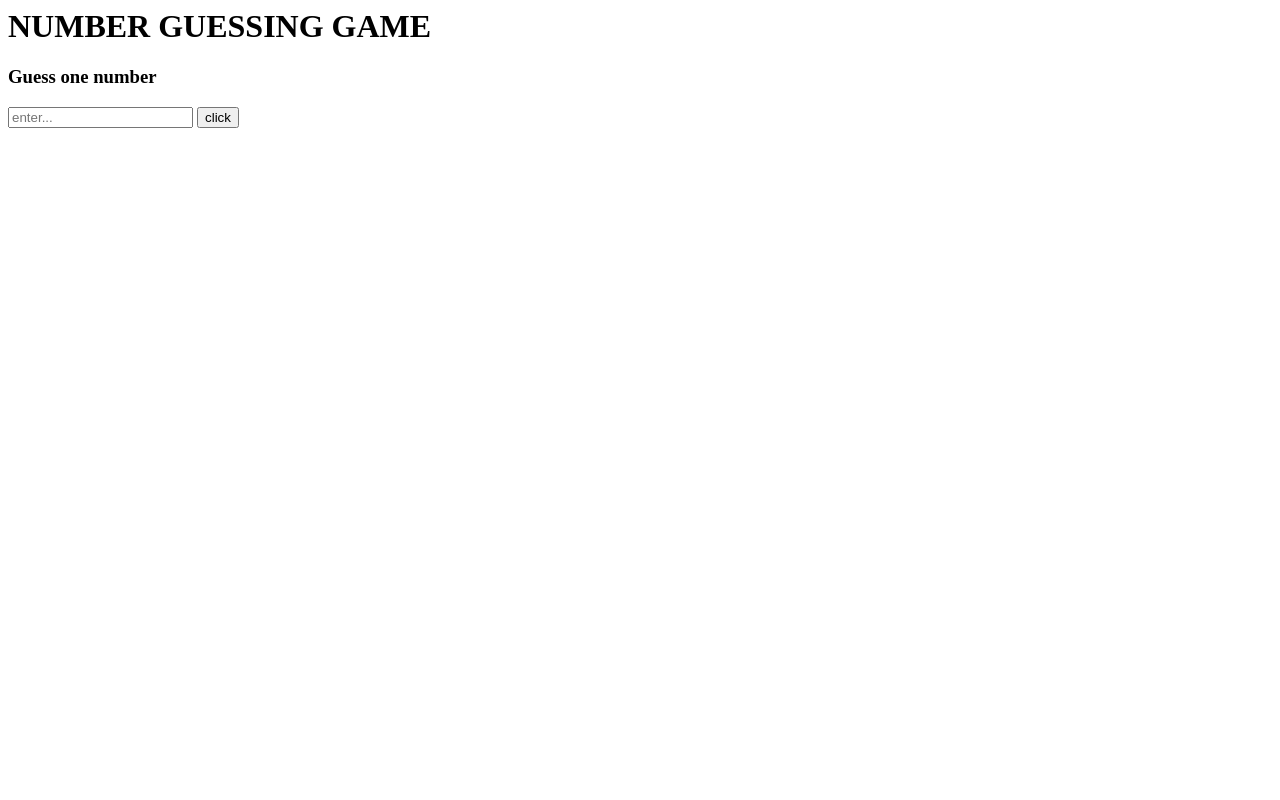
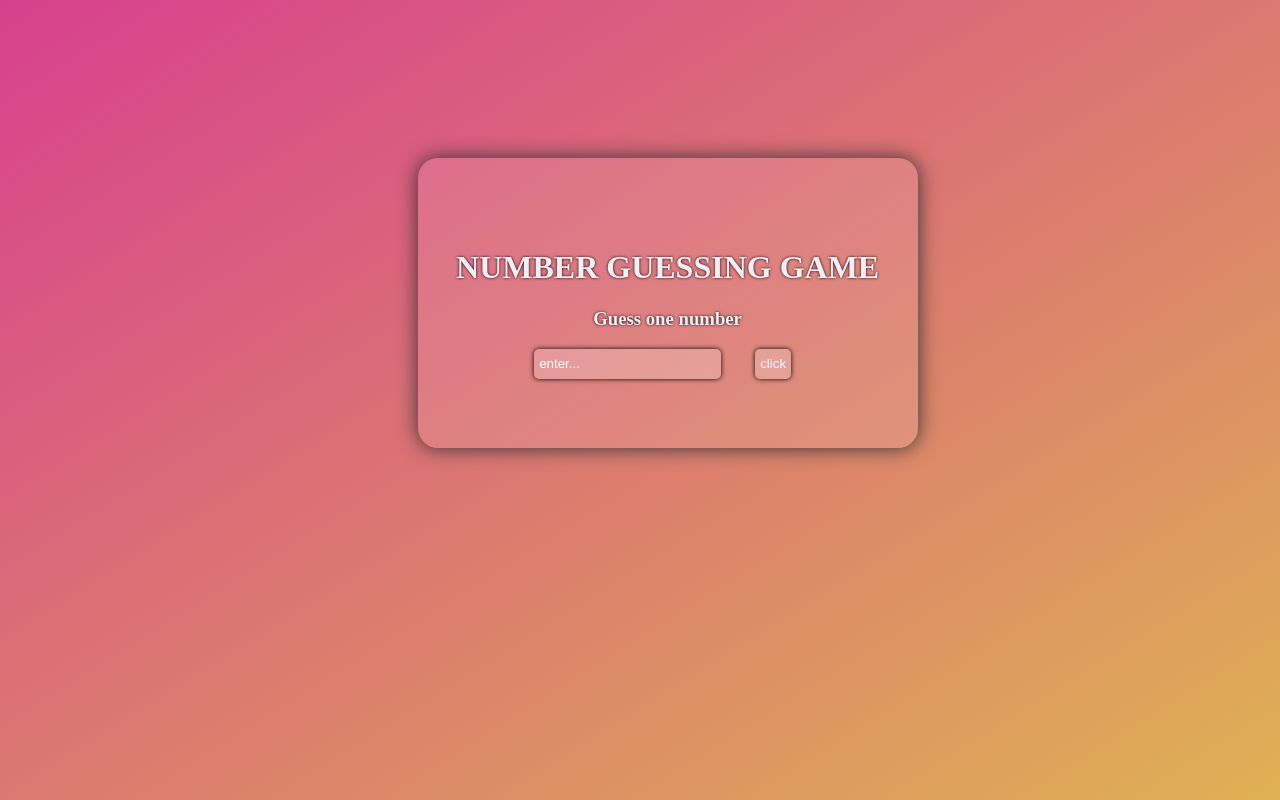
Before and after one commit to shreya5xiii/number_guessing_game, a plain HTML site: page index.html in a window 1280 px wide. Drawn offline with Linux system fonts and the light colour scheme.

Commit message:
Update index.html

```diff
--- a/index.html
+++ b/index.html
@@ -3,7 +3,7 @@
       <meta charset="UTF-8">
       <meta name="viewport" content="width=device-width,initial-scale=1.0">
         <title>good one</title>
-        <link rel="stylesheet" href="no_guessing.css">
+        <link rel="stylesheet" href="style.css">
     </head>
     <body>
       <div id="main">
```
